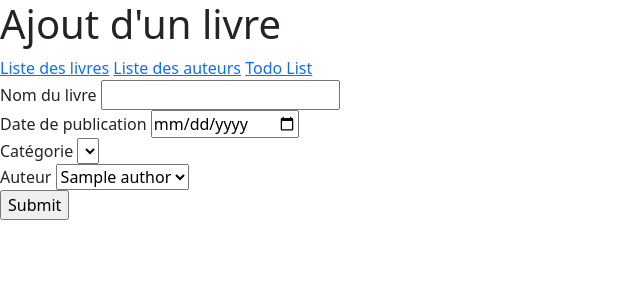
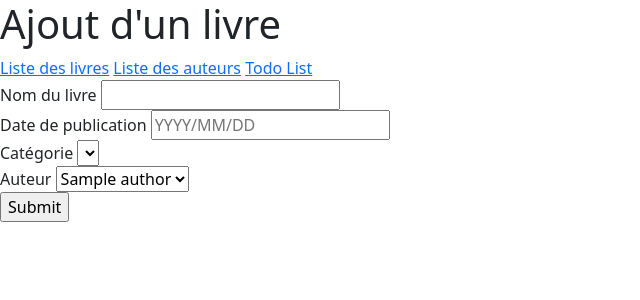
Before and after one commit to WalidJazayeri/Projet_biblio, a PHP site: page /add_book_form in a window 1280 px wide. Shown: the top 300 px of the page, without its empty margins (0-640 px from the left). Run offline with PHP 8.4, Linux system fonts and the light colour scheme; tables that the repository leaves empty or names only in its code hold one stand-in row (values such as "Sample post"); data that the repository does not hold is empty; a stand-in replaces the project's code that opens the database connection; some libraries are stand-ins or nearby versions.

Commit message:
Revert "modification de l'input publication_date en date"
This reverts commit b25916f2f6032725e4fedd8bb6e6ecb7114a3cdb.

```diff
--- a/templates/add_book_form.html.php
+++ b/templates/add_book_form.html.php
@@ -5,7 +5,7 @@
     </div>
     <div>
         <label for="publication_date">Date de publication</label>
-        <input type="date" name="publication_date" required>
+        <input type="text" name="publication_date" required placeholder="YYYY/MM/DD">
     </div>
     <div>
         <label for="category_id">Catégorie</label>
--- a/templates/modifiy_book_form.html.php
+++ b/templates/modifiy_book_form.html.php
@@ -5,7 +5,7 @@
     </div>
     <div>
         <label for="">Date de publication</label>
-        <input type="date" name="publication_date" value="<?= $book['publication_date'] ?>" required>
+        <input type="text" name="publication_date" value="<?= $book['publication_date'] ?>" required placeholder="YYYY/MM/DD">
     </div>
     <div>
         <label for="">Catégorie</label>
```
